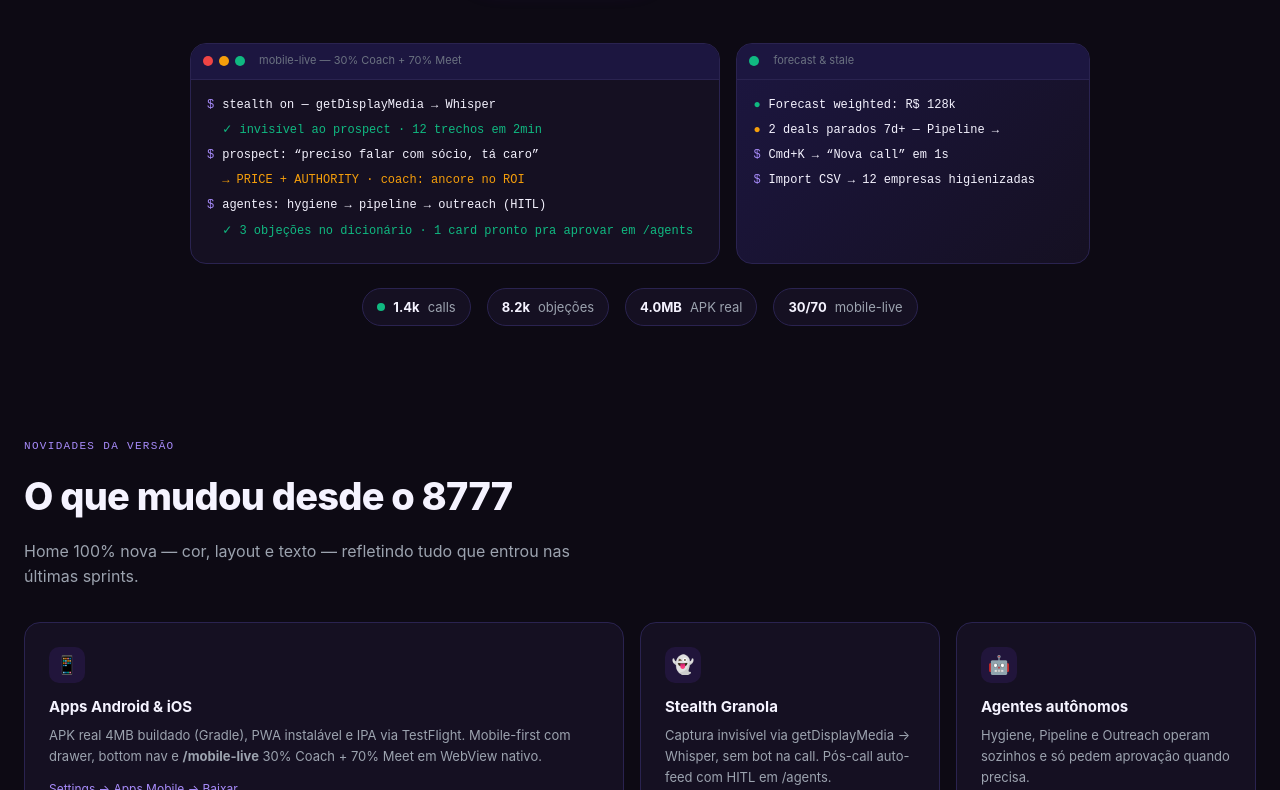
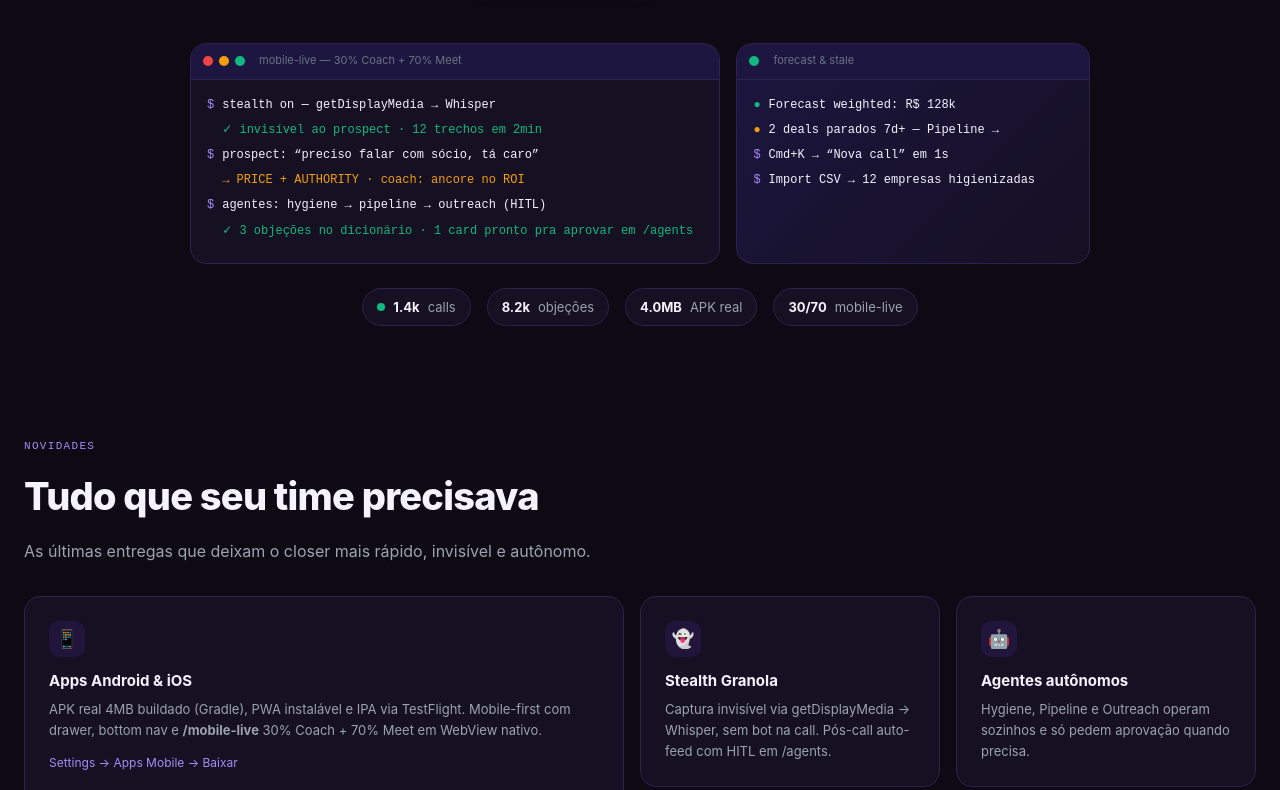
Before and after one commit to pixordigital/closer-os, a Next.js app: page / in a window 1280 px wide. Shown: the part 454-1244 px from the top of the page. Built offline with nearby package versions, Linux system fonts and the light colour scheme; no server answers.

Commit message:
fix(home): remove texto 'o que mudou desde 8777'

```diff
--- a/src/app/page.tsx
+++ b/src/app/page.tsx
@@ -119,9 +119,9 @@ export default async function Home(){
 
       <section id="novidades">
         <div className="inner">
-          <div className="label">Novidades da versão</div>
-          <h2 className="title">O que mudou desde o 8777</h2>
-          <p className="desc">Home 100% nova — cor, layout e texto — refletindo tudo que entrou nas últimas sprints.</p>
+          <div className="label">Novidades</div>
+          <h2 className="title">Tudo que seu time precisava</h2>
+          <p className="desc">As últimas entregas que deixam o closer mais rápido, invisível e autônomo.</p>
           <div className="bento">
             <div className="bento-card large"><div className="icon">📱</div><h3>Apps Android & iOS</h3><p>APK real 4MB buildado (Gradle), PWA instalável e IPA via TestFlight. Mobile-first com drawer, bottom nav e <b>/mobile-live</b> 30% Coach + 70% Meet em WebView nativo.</p><p style={{marginTop:"12px",fontSize:"12px",color:"var(--accent2)"}}>Settings → Apps Mobile → Baixar</p></div>
             <div className="bento-card"><div className="icon">👻</div><h3>Stealth Granola</h3><p>Captura invisível via getDisplayMedia → Whisper, sem bot na call. Pós-call auto-feed com HITL em /agents.</p></div>
```
